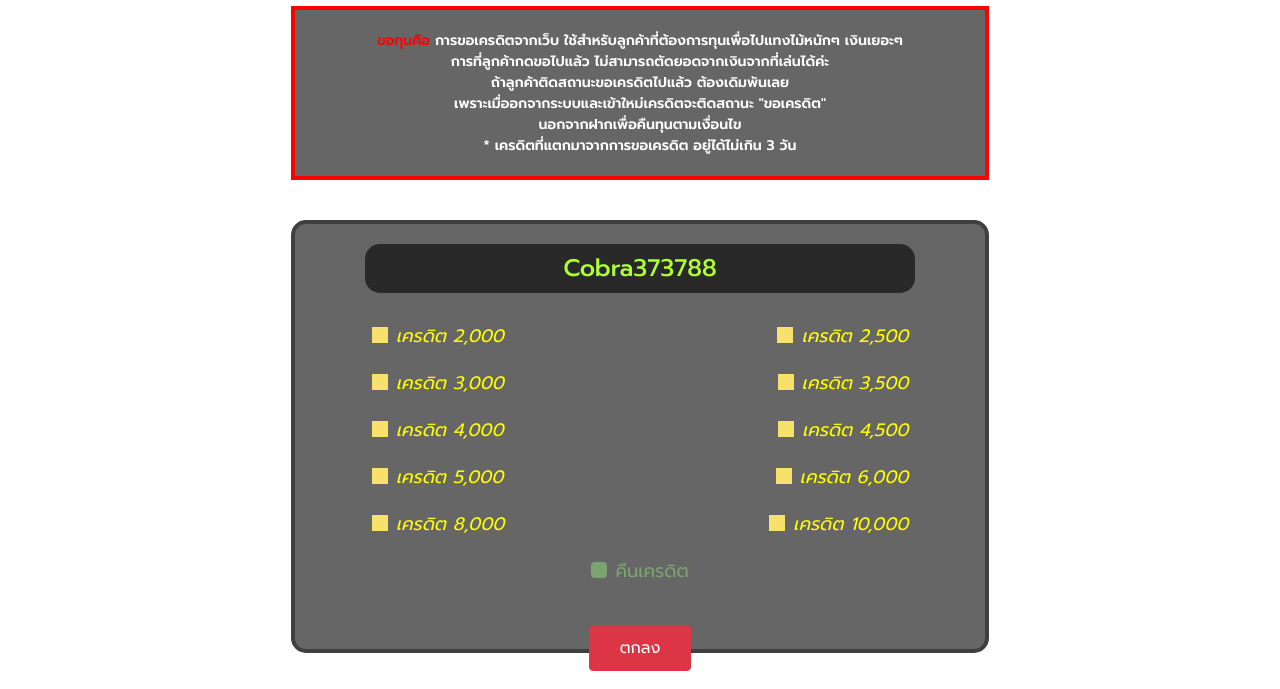
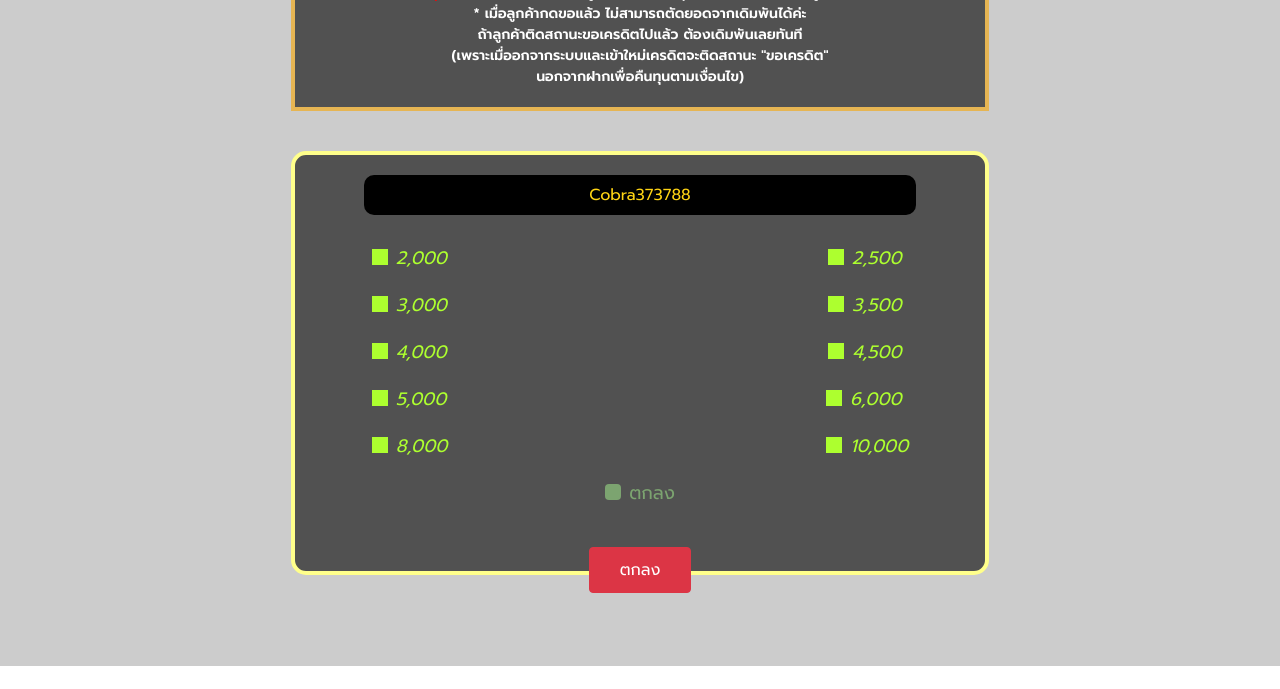
Before and after one commit to pimpae/credit-html, a plain HTML site: page index.html in a window 1280 px wide. Shown: the part 134-823 px from the top of the page. After the commit the page ends 800 px from the top, so only its background shows below. Drawn offline with nearby package versions, Linux system fonts and the light colour scheme.

Commit message:
21:28 08/08/2023

```diff
--- a/index.html
+++ b/index.html
@@ -22,88 +22,86 @@
 	<main>
 		<div class="container p-3">
 			<h1 class="text-center">
-				การขอทุน <br>
-				เครดิตของสมาชิก
+				สมาชิกขอทุนเครดิตจากระบบ
 			</h1>
 			<div class="row justify-content-center">
 				<div class="col-lg-7 col-12">
 					<div class="funds">
-						<span>ขอทุนคือ</span> การขอเครดิตจากเว็บ ใช้สำหรับลูกค้าที่ต้องการทุนเพื่อไปแทงไม้หนักๆ เงินเยอะๆ  <br>
-						การที่ลูกค้ากดขอไปแล้ว ไม่สามารถตัดยอดจากเงินจากที่เล่นได้ค่ะ  <br>
-						ถ้าลูกค้าติดสถานะขอเครดิตไปแล้ว ต้องเดิมพันเลย  <br>
-						เพราะเมื่ออกจากระบบและเข้าใหม่เครดิตจะติดสถานะ "ขอเครดิต"  <br>
-						นอกจากฝากเพื่อคืนทุนตามเงื่อนไข  <br>
-						* เครดิตที่แตกมาจากการขอเครดิต อยู่ได้ไม่เกิน 3 วัน  <br>
+						<span>การขอทุนเครดิตจากระบบ</span> สำหรับลูกค้าที่ต้องการทุนชั่วคราวแทงเดิมพันสูง เงินเยอะๆ <br>
+						* เมื่อลูกค้ากดขอแล้ว ไม่สามารถตัดยอดจากเดิมพันได้ค่ะ <br>
+						ถ้าลูกค้าติดสถานะขอเครดิตไปแล้ว ต้องเดิมพันเลยทันที <br>
+						(เพราะเมื่ออกจากระบบและเข้าใหม่เครดิตจะติดสถานะ "ขอเครดิต" <br>
+						นอกจากฝากเพื่อคืนทุนตามเงื่อนไข) <br>
 					</div>
 				</div>
 				<div class="col-lg-7 col-12">
 					<div class="credit">
-						<h4>Cobra373788</h4>
+						<input type="text" class="form-control" value="Cobra373788">
 						<div class="row justify-content-center">
 							<div class="col-lg-5 col-6">
 								<div class="custom-control custom-checkbox">
 									<input type="checkbox" class="custom-control-input" id="c1">
-									<label class="custom-control-label" for="c1">เครดิต 2,000</label>
+									<label class="custom-control-label" for="c1"> 2,000</label>
 								</div>
 							</div>
 							<div class="col-lg-5 col-6 text-right">
 								<div class="custom-control custom-checkbox">
 									<input type="checkbox" class="custom-control-input" id="c2">
-									<label class="custom-control-label" for="c2">เครดิต 2,500</label>
+									<label class="custom-control-label" for="c2"> 2,500&nbsp;</label>
 								</div>
 							</div>
 							<div class="col-lg-5 col-6">
 								<div class="custom-control custom-checkbox">
 									<input type="checkbox" class="custom-control-input" id="c3">
-									<label class="custom-control-label" for="c3">เครดิต 3,000</label>
+									<label class="custom-control-label" for="c3"> 3,000</label>
 								</div>
 							</div>
 							<div class="col-lg-5 col-6 text-right">
 								<div class="custom-control custom-checkbox">
 									<input type="checkbox" class="custom-control-input" id="c4">
-									<label class="custom-control-label" for="c4">เครดิต 3,500</label>
+									<label class="custom-control-label" for="c4"> 3,500&nbsp;</label>
 								</div>
 							</div>
 							<div class="col-lg-5 col-6">
 								<div class="custom-control custom-checkbox">
 									<input type="checkbox" class="custom-control-input" id="c5">
-									<label class="custom-control-label" for="c5">เครดิต 4,000</label>
+									<label class="custom-control-label" for="c5"> 4,000</label>
 								</div>
 							</div>
 							<div class="col-lg-5 col-6 text-right">
 								<div class="custom-control custom-checkbox">
 									<input type="checkbox" class="custom-control-input" id="c6">
-									<label class="custom-control-label" for="c6">เครดิต 4,500</label>
+									<label class="custom-control-label" for="c6"> 4,500&nbsp;</label>
 								</div>
 							</div>
 							<div class="col-lg-5 col-6">
 								<div class="custom-control custom-checkbox">
 									<input type="checkbox" class="custom-control-input" id="c7">
-									<label class="custom-control-label" for="c7">เครดิต 5,000</label>
+									<label class="custom-control-label" for="c7"> 5,000</label>
 								</div>
 							</div>
 							<div class="col-lg-5 col-6 text-right">
 								<div class="custom-control custom-checkbox">
 									<input type="checkbox" class="custom-control-input" id="c8">
-									<label class="custom-control-label" for="c8">เครดิต 6,000</label>
+									<label class="custom-control-label" for="c8"> 6,000&nbsp;</label>
 								</div>
 							</div>
 							<div class="col-lg-5 col-6">
 								<div class="custom-control custom-checkbox">
 									<input type="checkbox" class="custom-control-input" id="c9">
-									<label class="custom-control-label" for="c9">เครดิต 8,000</label>
+									<label class="custom-control-label" for="c9"> 8,000</label>
 								</div>
 							</div>
 							<div class="col-lg-5 col-6 text-right">
 								<div class="custom-control custom-checkbox">
 									<input type="checkbox" class="custom-control-input" id="c10">
-									<label class="custom-control-label" for="c10">เครดิต 10,000</label>
+									<label class="custom-control-label" for="c10"> 10,000</label>
 								</div>
 							</div>
 							<div class="col-lg-12 text-center">
 								<div class="custom-control custom-checkbox custom2">
 									<input type="checkbox" class="custom-control-input" id="c11">
-									<label class="custom-control-label" for="c11">คืนเครดิต</label>
+									<label class="custom-control-label" for="c11">ตกลง </label>
 								</div>
 							</div>
 							<div class="col-lg-12 text-center">
--- a/public/css/style.css
+++ b/public/css/style.css
@@ -18,6 +18,9 @@ main{
   position: relative;
   z-index: 2;
 }
+h1{
+  color: #e6b553;
+}
 main::after{
   z-index: 3;
   content: "";
@@ -26,7 +29,7 @@ main::after{
   left: 0;
   width: 100%;
   height: 100%;
-  background-color: rgba(0, 0, 0, 0);
+  background-color: rgba(0, 0, 0, 0.2);
 }
 main .container{
   position: relative;
@@ -35,7 +38,7 @@ main .container{
 }
 .funds{
   padding: 20px;
-  border: 4px solid red;
+  border: 4px solid #e6b553;
   margin-top: 20px;
   margin-bottom: 20px;
   background-color: rgba(0, 0, 0, 0.6);
@@ -51,21 +54,24 @@ main .container{
   margin-bottom: 20px;
   padding: 20px;
   border-radius: 15px;
-  border: 4px solid #3f3f3f;
+  border: 4px solid #ffff8b;
   background-color: rgba(0, 0, 0, 0.6);
 }
-.credit h4{
-  background-color: rgba(0, 0, 0, 0.6);
+.credit input{
+  display: block;
+  width: 85%;
+  background-color: rgba(0, 0, 0, 1);
   padding: 10px;
+  height: 40px;
   text-align: center;
-  border-radius: 15px;
-  margin-left: 50px;
-  margin-right: 50px;
+  border-radius: 10px;
+  margin: auto;
   margin-bottom: 30px;
-  color: greenyellow;
+  color: #ffd414;
+  border: 0px;
 }
 .credit .custom-control .custom-control-label::before{
-  background-color: #f7e16a;
+  background-color: greenyellow;
   border: 0px;
   border-radius: 0px;
 }
@@ -73,7 +79,7 @@ main .container{
   margin-bottom: 20px !important;
 }
 .credit .custom-control-label{
-  color: yellow;
+  color: greenyellow;
   font-style: italic;
   font-size: 18px;
 }
```
